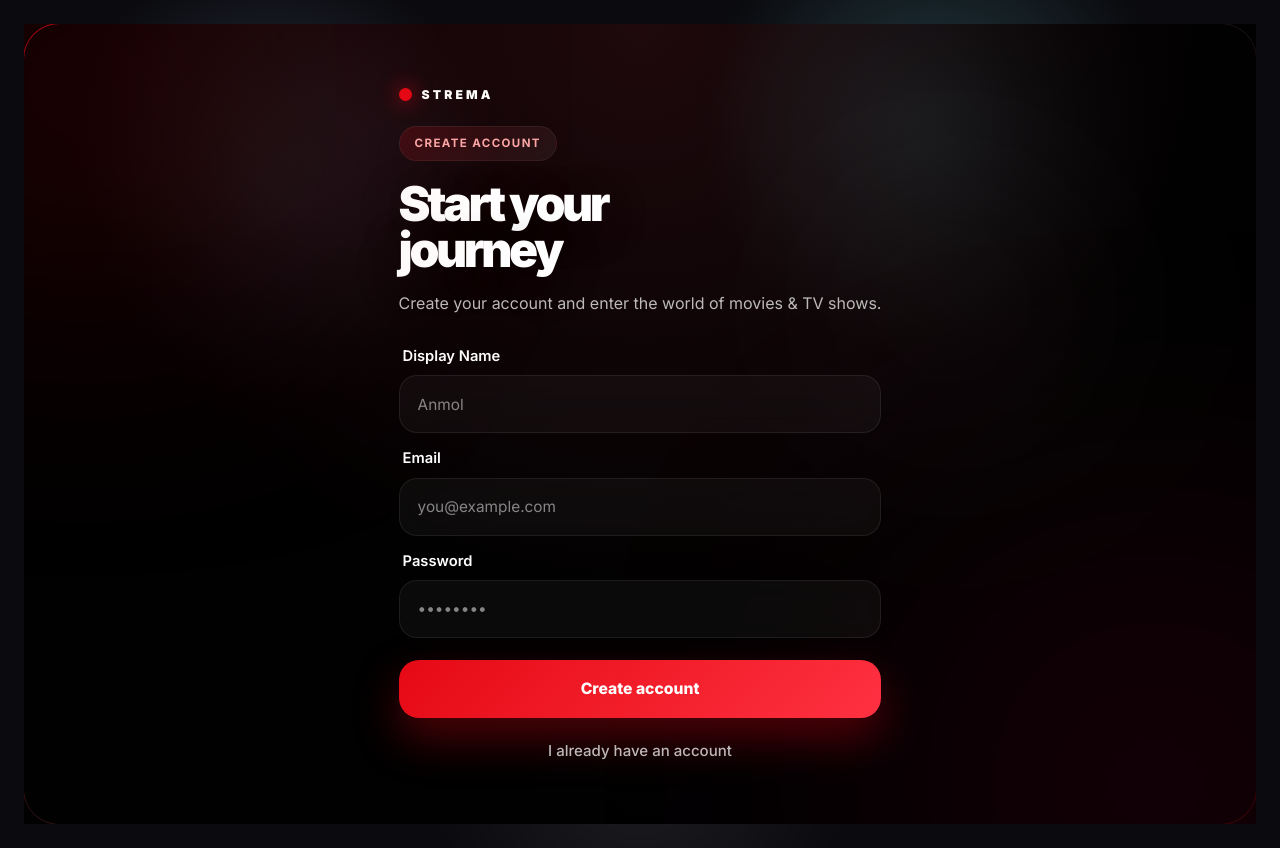
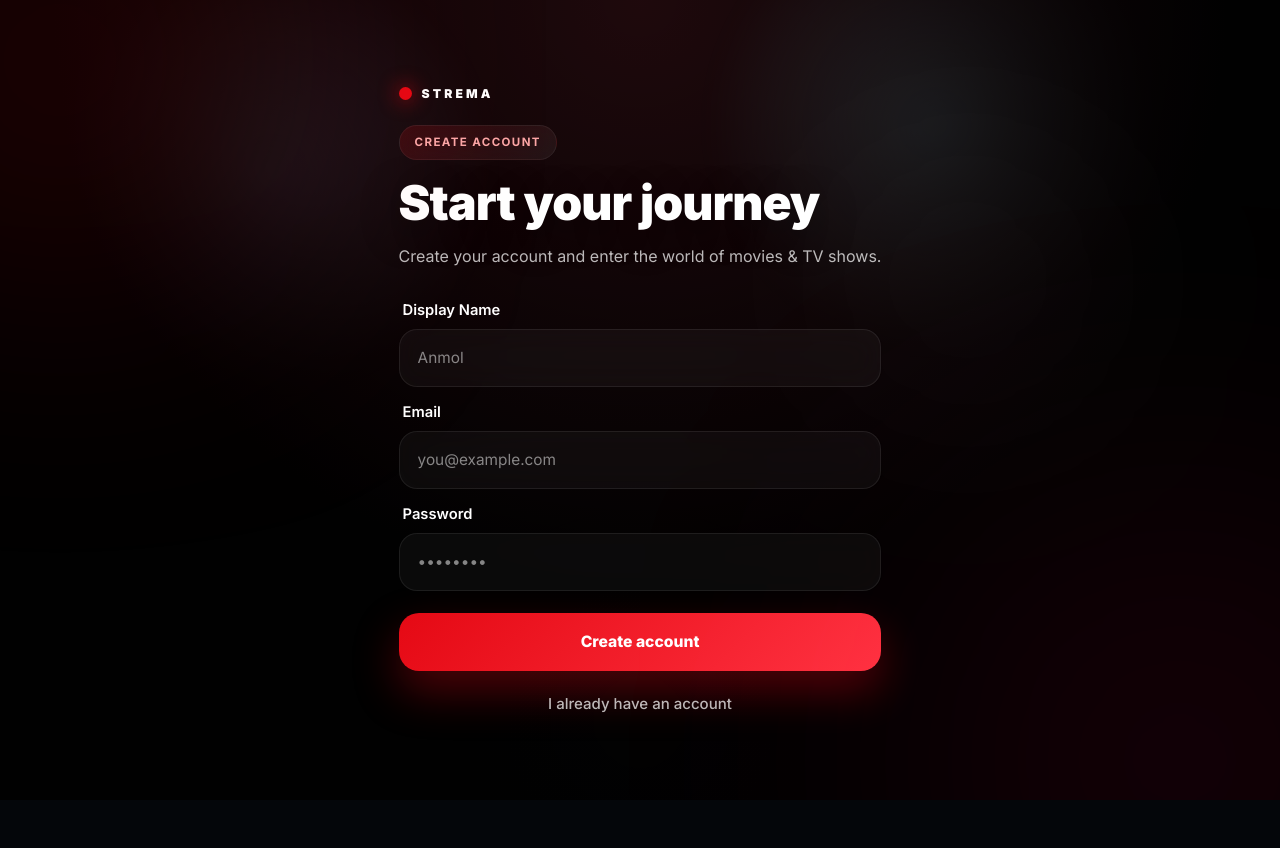
Before and after one commit to AnmolPandita-sudo/strema, a Next.js app: page /auth/sign-up in a window 1280 px wide. After the commit the page ends 800 px from the top, so only its background shows below. Built offline with nearby package versions, Linux system fonts and the light colour scheme; no server answers.

Commit message:
auth-updated

```diff
--- a/app/globals.css
+++ b/app/globals.css
@@ -62,7 +62,6 @@ input {
   min-height: 100vh;
   display: grid;
   place-items: center;
-  padding: 24px;
   position: relative;
   overflow: hidden;
 }
--- a/components/glass-auth.tsx
+++ b/components/glass-auth.tsx
@@ -188,9 +188,7 @@ export function SignUpCard() {
         </div>
 
         <h1 style={s.title}>
-          Start your
-          <br />
-          journey
+          Start your journey
         </h1>
 
         <p style={s.subtitle}>
@@ -292,7 +290,7 @@ const s: Record<string, React.CSSProperties> =
     alignItems: 'center',
     justifyContent: 'center',
     overflow: 'hidden',
-    padding: '20px',
+    padding: '30px',
     background:
       'radial-gradient(circle at top, rgba(120,0,0,0.18), rgba(0,0,0,0.94) 58%)',
   },
@@ -341,7 +339,7 @@ const s: Record<string, React.CSSProperties> =
       width: '100%',
       maxWidth: '460px',
       borderRadius: '32px',
-      padding: '28px',
+      padding: '30px',
       overflow: 'hidden',
       background: glass,
       border:
@@ -353,18 +351,18 @@ const s: Record<string, React.CSSProperties> =
         'blur(24px)',
     },
 
-    borderGlow: {
-      position: 'absolute',
-      inset: '-1px',
-      borderRadius: '36px',
-      padding: '1px',
-      background:
-        'linear-gradient(135deg, rgba(229,9,20,0.72), rgba(255,255,255,0.08), rgba(229,9,20,0.22))',
-      WebkitMask:
-        'linear-gradient(#fff 0 0) content-box, linear-gradient(#fff 0 0)',
-      WebkitMaskComposite: 'xor',
-      pointerEvents: 'none',
-    },
+    // borderGlow: {
+    //   position: 'absolute',
+    //   inset: '-1px',
+    //   borderRadius: '36px',
+    //   padding: '1px',
+    //   background:
+    //     'linear-gradient(135deg, rgba(229,9,20,0.72), rgba(255,255,255,0.08), rgba(229,9,20,0.22))',
+    //   WebkitMask:
+    //     'linear-gradient(#fff 0 0) content-box, linear-gradient(#fff 0 0)',
+    //   WebkitMaskComposite: 'xor',
+    //   pointerEvents: 'none',
+    // },
 
     topRow: {
       display: 'flex',
@@ -412,7 +410,7 @@ const s: Record<string, React.CSSProperties> =
       color: '#ffffff',
       fontWeight: 950,
       lineHeight: 0.95,
-      letterSpacing: '-0.07em',
+      letterSpacing: '-0.02em',
       fontSize:
         'clamp(1.9rem, 4vw, 3rem)',
       textShadow:
```
